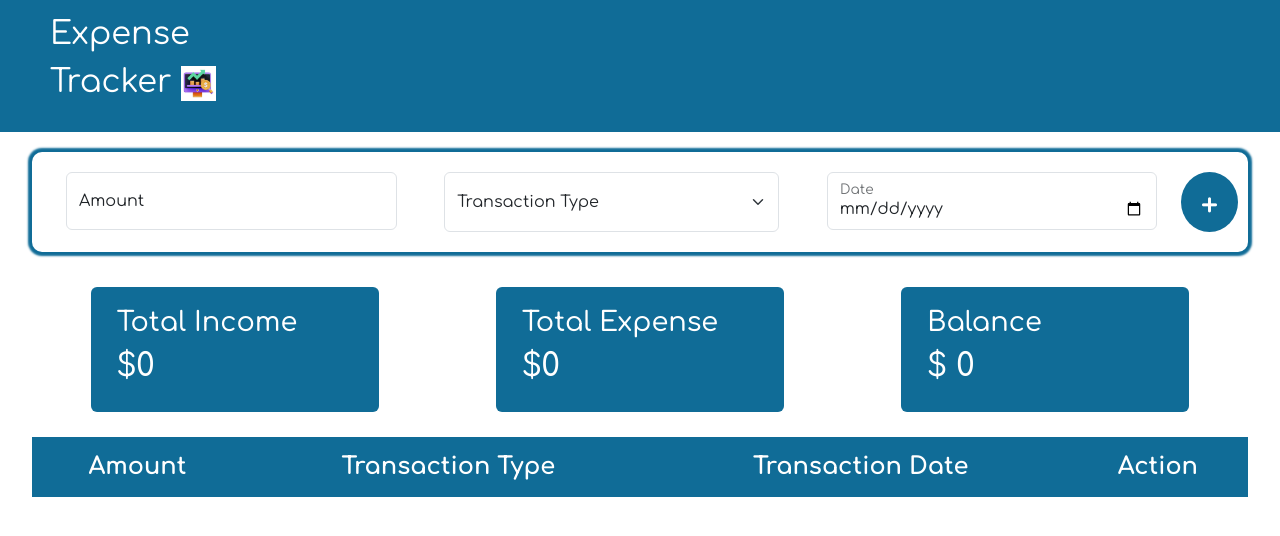
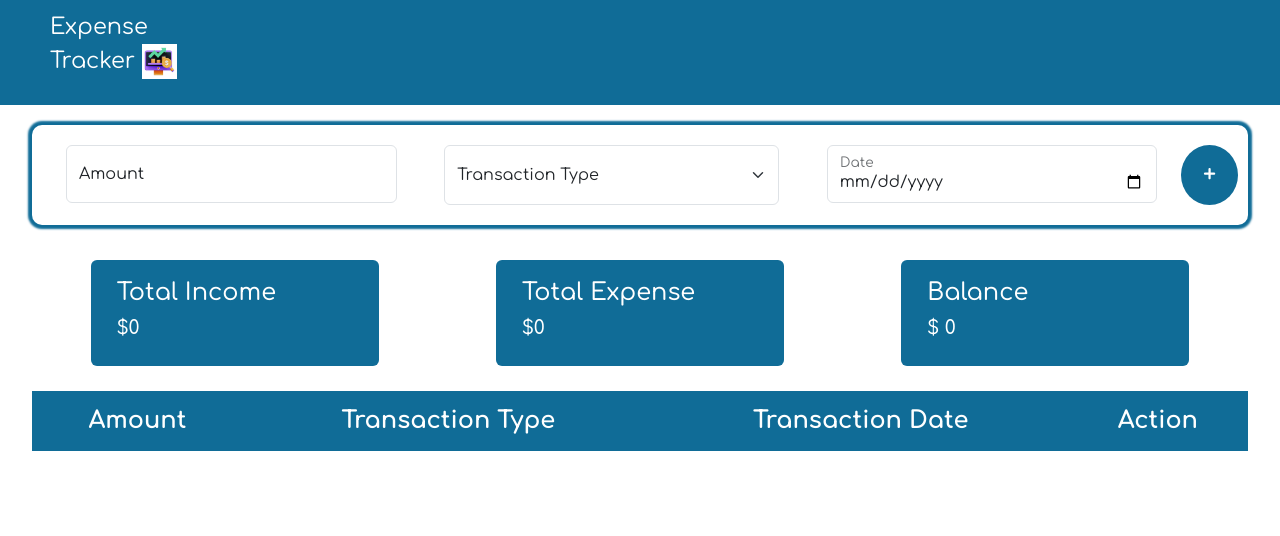
Before and after one commit to meghanabellamkonda-star/Expense-Tracker, a plain HTML site: page expense.html in a window 1280 px wide. Drawn offline with nearby package versions, Linux system fonts and the light colour scheme; a web font is replaced by a local one.

Commit message:
fontsize

```diff
--- a/expense.css
+++ b/expense.css
@@ -6,7 +6,7 @@ body{
     color: white;
     padding: 10px 50px;
 
-    font-size: 2rem;
+    font-size: 1.4rem;
 }
 .input-form{
 
@@ -22,7 +22,7 @@ body{
 .plus{
     width: 60px;
     height: 60px;
-     font-size: 2rem;
+     font-size: 1.5rem;
      font-weight: 600;
     padding: 10px;
     background-color:  rgb(16, 108, 151);
@@ -53,10 +53,10 @@ body{
     color: white;
 }
 .card-title{
-    font-size: 1.7rem;
+    font-size: 1.5rem;
 }
 .amount{
-    font-size:2rem ;
+    font-size:1.2rem ;
 }
 #header-row{
     background-color: rgb(16, 108, 151) ;
```
